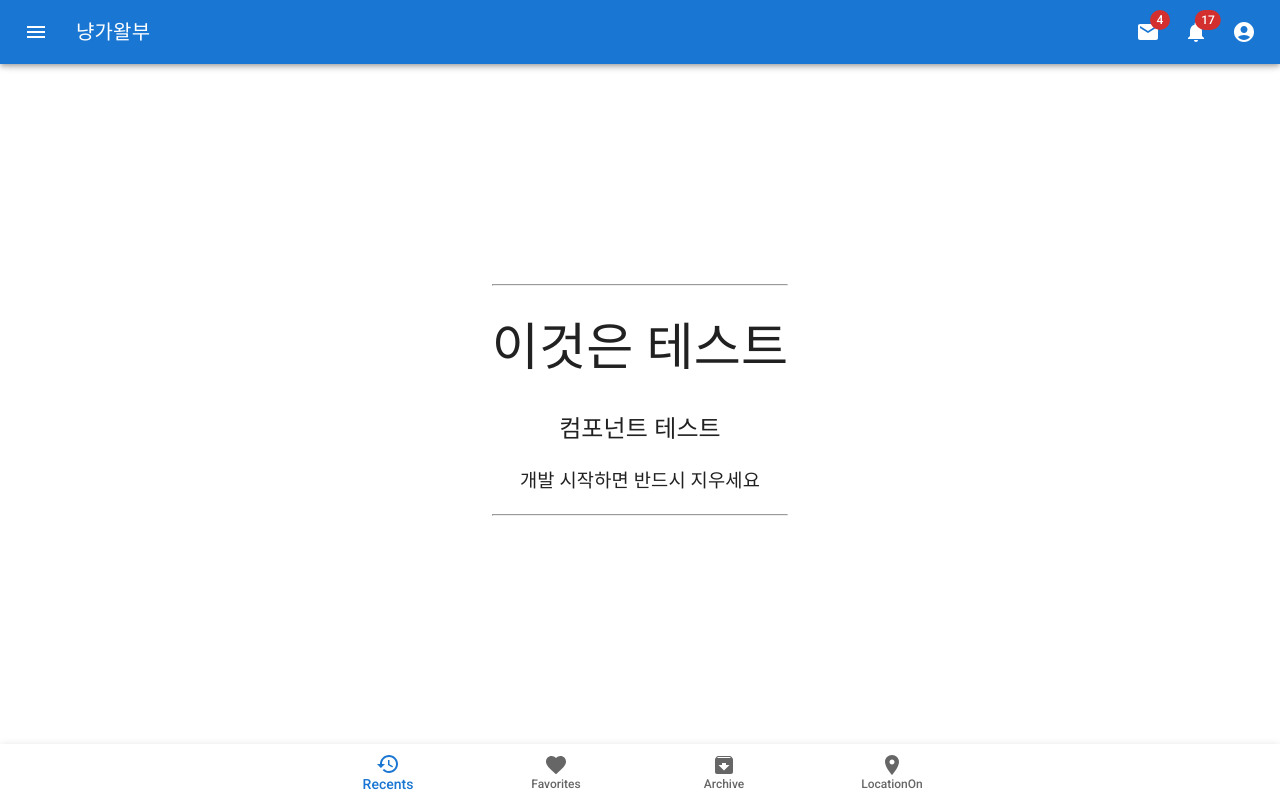
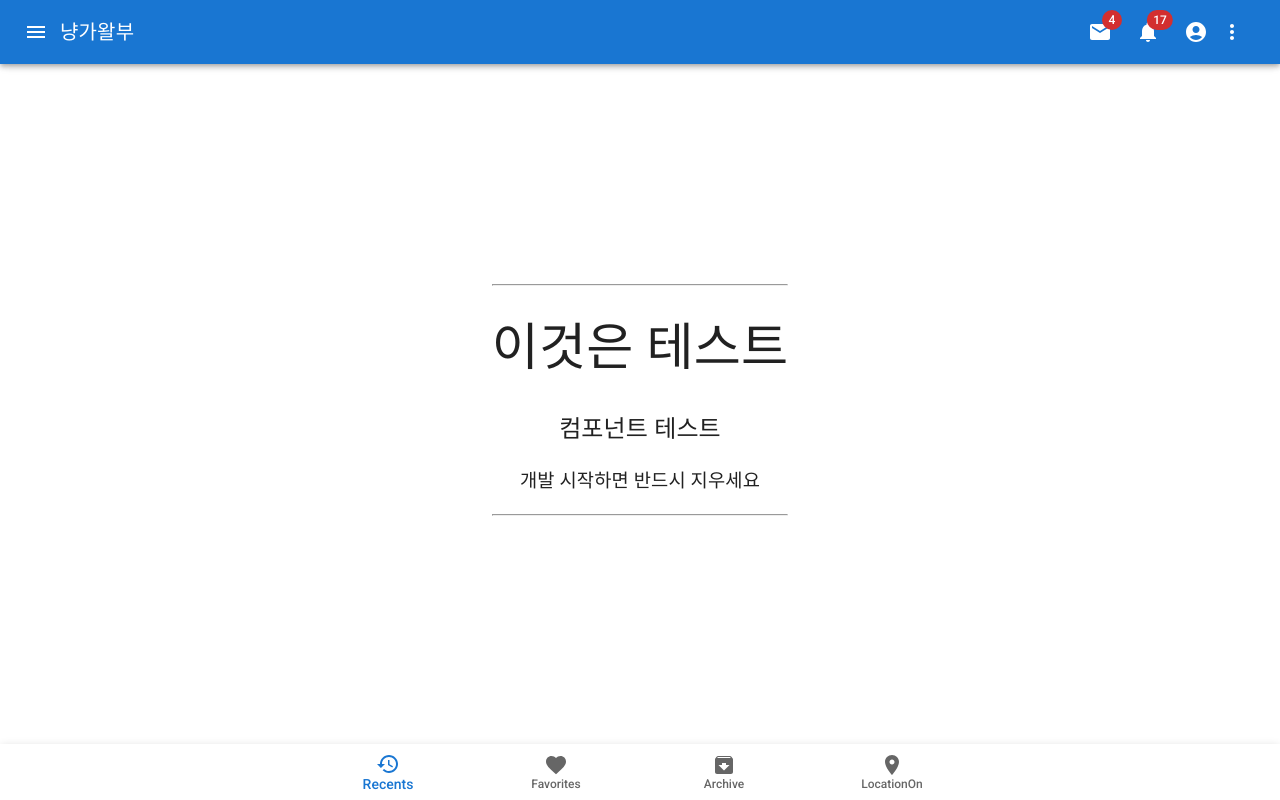
Before and after one commit to gywls20/Palette-Pets-Front, a React (Vite) app: page / in a window 1280 px wide. Built offline with nearby package versions, Linux system fonts and the light colour scheme.

Commit message:
테스트

```diff
--- a/src/layouts/Header.jsx
+++ b/src/layouts/Header.jsx
@@ -1,5 +1,6 @@
 import * as React from 'react';
-import {styled} from '@mui/material/styles';
+import { useState } from 'react';
+import { styled } from '@mui/material/styles';
 import AppBar from '@mui/material/AppBar';
 import Box from '@mui/material/Box';
 import Toolbar from '@mui/material/Toolbar';
@@ -13,13 +14,11 @@ import AccountCircle from '@mui/icons-material/AccountCircle';
 import MailIcon from '@mui/icons-material/Mail';
 import NotificationsIcon from '@mui/icons-material/Notifications';
 import MoreIcon from '@mui/icons-material/MoreVert';
-import {useState} from "react";
-import {CssBaseline} from "@mui/material";
+import { CssBaseline } from '@mui/material';
+import styles from '../styles/test.module.css'
 
 export default function Header() {
-    // 이거 메뉴 닫을 때 쓰는 변수
     const [anchorEl, setAnchorEl] = useState(null);
-    // 이건 모바일 열고 닫을 때 쓰는 변수
     const [mobileMoreAnchorEl, setMobileMoreAnchorEl] = useState(null);
 
     const isMenuOpen = Boolean(anchorEl);
@@ -118,16 +117,15 @@ export default function Header() {
 
     return (
 
-        <Box sx={{ flexGrow: 1 }}>
+        <Box className={styles.headerBox}>
             <CssBaseline />
-            <AppBar position="fixed">
+            <AppBar className={styles.headerContainer}>
                 <Toolbar>
                     <IconButton
                         size="large"
                         edge="start"
                         color="inherit"
                         aria-label="open drawer"
-                        sx={{ mr: 2 }}
                     >
                         <MenuIcon />
                     </IconButton>
@@ -135,12 +133,11 @@ export default function Header() {
                         variant="h6"
                         noWrap
                         component="div"
-                        sx={{ display: { xs: 'none', sm: 'block' } }}
                     >
                         냥가왈부
                     </Typography>
-                    <Box sx={{ flexGrow: 1 }} />
-                    <Box sx={{ display: { xs: 'none', md: 'flex' } }}>
+                    <Box className={styles.grow} />
+                    <Box >
                         <IconButton size="large" aria-label="show 4 new mails" color="inherit">
                             <Badge badgeContent={4} color="error">
                                 <MailIcon />
@@ -167,7 +164,7 @@ export default function Header() {
                             <AccountCircle />
                         </IconButton>
                     </Box>
-                    <Box sx={{ display: { xs: 'flex', md: 'none' } }}>
+                    <Box >
                         <IconButton
                             size="large"
                             aria-label="show more"
--- a/src/styles/test.css
+++ /dev/null
@@ -1,6 +0,0 @@
-/* CSS는 여기에 */
-.head {
-    max-width: 40rem;
-    margin: auto;
-
-}
--- /dev/null
+++ b/src/styles/test.module.css
@@ -0,0 +1,15 @@
+/* test.module.css */
+
+.headerContainer {
+    display: flex;
+    justify-content: center;
+    width: 100%;
+}
+
+.headerBox {
+    max-width: 33.33%;
+}
+
+.grow {
+    flex-grow: 1;
+}
```
